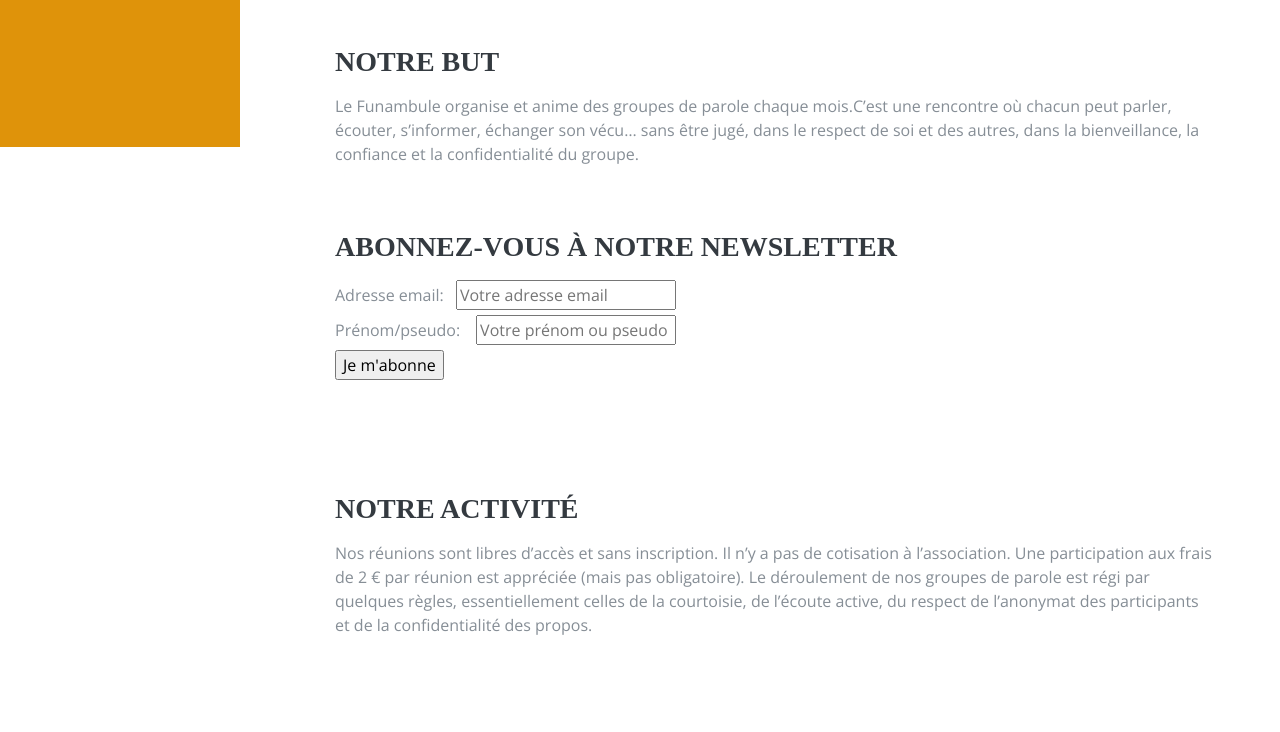
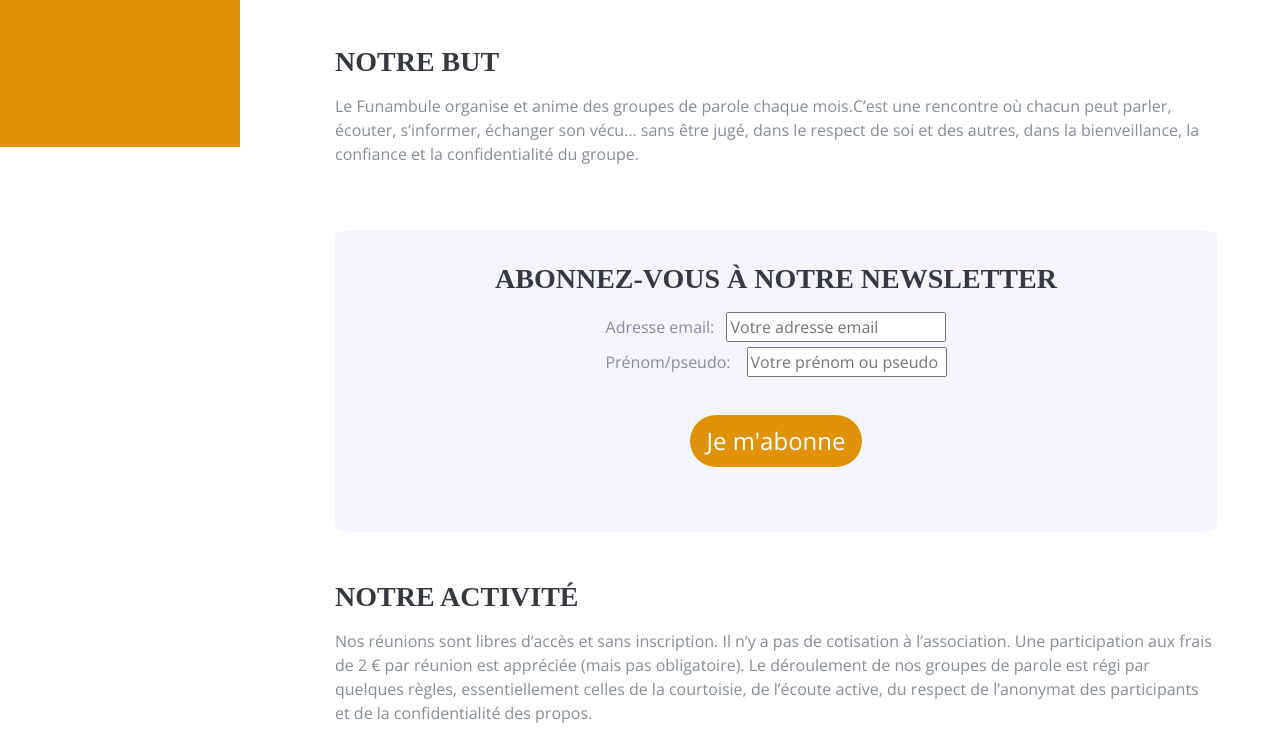
Before and after one commit to Adridor/becode-AHOD, a plain HTML site: page index.html in a window 1280 px wide. Shown: the part 653-1385 px from the top of the page. Drawn offline with nearby package versions, Linux system fonts and the light colour scheme; a web font is replaced by a local one.

Commit message:
Update style CTA newsletter

```diff
--- a/css/resume.css
+++ b/css/resume.css
@@ -46,7 +46,6 @@ h2 {
   font-size: 1.5rem;
 }
 #newsletter {
-  background-color: red;
   width: 100%;
   text-align: center;
   background-color: rgba(170,161,240,0.1);
--- a/index.html
+++ b/index.html
@@ -84,12 +84,12 @@
                 </div>
               </div>
               <div class="resume-item d-flex flex-column mb-5">
-                <div class="resume-content mr-auto">
+                <div class="resume-content mr-auto" id="newsletter">
                   <h3 class="mb-0">Abonnez-vous à notre newsletter</h3>
                     <form action="index.html" method="post" class="newsletter">
                       <div> <label for="email">Adresse email:</label> <input type="text" name="email" class="email" placeholder="Votre adresse email" required> </div>
                         <div> <label for="pseudo">Prénom/pseudo: </label><input type="text" name="pseudo" class="pseudo" placeholder="Votre prénom ou pseudo" required> </div>
-                          <input type="submit" name="send" value="Je m'abonne">
+                          <input id="button" type="submit" name="send" value="Je m'abonne">
                     </form>
                 </div>
               </div>
```
